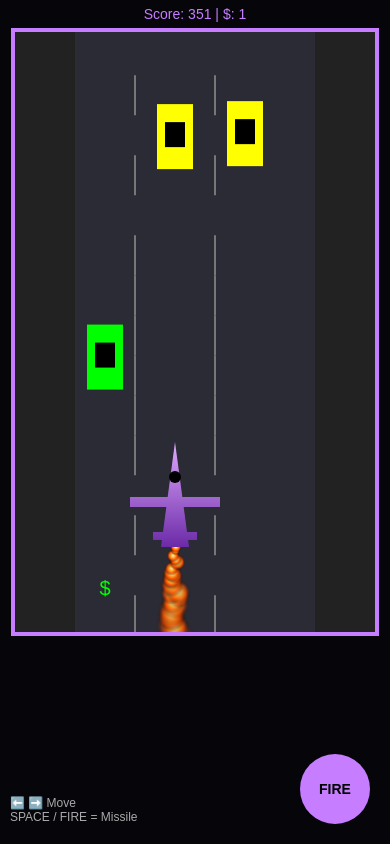
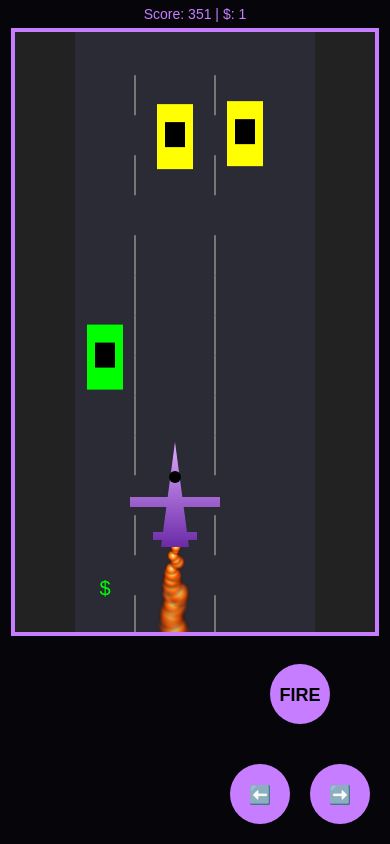
Before and after one commit to Amit931768/_Car__Racing_, a plain HTML site: page index.html in a window 390 px wide. Drawn offline with Linux system fonts and the light colour scheme.

Commit message:
Update mobile controls & UI

```diff
--- a/index.html
+++ b/index.html
@@ -20,23 +20,44 @@ body{
   position:fixed;
   bottom:20px;
   right:20px;
+  width:140px;
+  height:160px;
 }
-#fireBtn{
-  background:#c77dff;
+button{
+  cursor:pointer;
+  transition: transform 0.1s, background 0.3s;
+  position:absolute;
+  border:none;
   color:#000;
-  border:none;
-  border-radius:50%;
-  width:70px;
-  height:70px;
-  font-size:14px;
   font-weight:bold;
 }
-#guide{
-  position:fixed;
-  left:10px;
-  bottom:20px;
-  color:#aaa;
-  font-size:12px;
+/* All buttons as circles */
+#fireBtn, #leftBtn, #rightBtn{
+  width:60px;
+  height:60px;
+  border-radius:50%;
+  background:#c77dff;
+  font-size:18px;
+  text-align:center;
+  line-height:60px;
+}
+/* Hover effect - purple to pink gradient */
+#fireBtn:hover, #leftBtn:hover, #rightBtn:hover{
+  background: linear-gradient(45deg, #9b5de5, #f15bb5);
+  color:#fff;
+}
+/* Positioning */
+#fireBtn{
+  top:0;
+  left:40px;
+}
+#leftBtn{
+  bottom:0;
+  left:0;
+}
+#rightBtn{
+  bottom:0;
+  right:0;
 }
 canvas{
   display:block;
@@ -46,17 +67,14 @@ canvas{
 }
 </style>
 </head>
-
 <body>
 
 <div id="ui">Score: 0 | $: 0</div>
-<div id="guide">
-⬅️ ➡️ Move<br>
-SPACE / FIRE = Missile
-</div>
 
 <div id="controls">
-<button id="fireBtn">FIRE</button>
+  <button id="fireBtn">FIRE</button>
+  <button id="leftBtn">⬅️</button>
+  <button id="rightBtn">➡️</button>
 </div>
 
 <canvas id="game" width="360" height="600"></canvas>
@@ -66,6 +84,8 @@ const c=document.getElementById("game");
 const ctx=c.getContext("2d");
 const ui=document.getElementById("ui");
 const fireBtn=document.getElementById("fireBtn");
+const leftBtn=document.getElementById("leftBtn");
+const rightBtn=document.getElementById("rightBtn");
 
 const lanes=[90,160,230];
 let roadY=0, score=0, dollars=0;
@@ -76,18 +96,22 @@ let running=true;
 
 let player={ lane:1, x:lanes[1], y:470 };
 
+// Keyboard controls
 document.addEventListener("keydown",e=>{
   if(e.key==="ArrowLeft" && player.lane>0) player.lane--;
   if(e.key==="ArrowRight" && player.lane<2) player.lane++;
   if(e.code==="Space") fireMissile();
 });
+
+// Touch buttons
+leftBtn.onclick=()=>{ if(player.lane>0) player.lane--; };
+rightBtn.onclick=()=>{ if(player.lane<2) player.lane++; };
 fireBtn.onclick=fireMissile;
 
 /* ROAD */
 function drawRoad(){
   ctx.fillStyle="#2b2b35";
   ctx.fillRect(60,0,240,600);
-
   ctx.strokeStyle="#777";
   ctx.lineWidth=2;
   for(let i=0;i<10;i++){
@@ -104,17 +128,14 @@ function drawJet(x,y){
   g.addColorStop(0,"#e0aaff");
   g.addColorStop(1,"#5a189a");
   ctx.fillStyle=g;
-
   ctx.beginPath();
   ctx.moveTo(x,y-60);
   ctx.lineTo(x-14,y+45);
   ctx.lineTo(x+14,y+45);
   ctx.closePath();
   ctx.fill();
-
   ctx.fillRect(x-45,y-5,90,10);
   ctx.fillRect(x-22,y+30,44,8);
-
   ctx.fillStyle="#000";
   ctx.beginPath();
   ctx.arc(x,y-25,6,0,Math.PI*2);
@@ -123,14 +144,8 @@ function drawJet(x,y){
 
 /* FLAME */
 function addFlame(){
-  flames.push({
-    x:player.x + (Math.random()*8-4),
-    y:player.y+45,
-    r:4 + Math.random()*3,
-    a:1
-  });
+  flames.push({ x:player.x + (Math.random()*8-4), y:player.y+45, r:4 + Math.random()*3, a:1 });
 }
-
 function drawFlame(){
   flames.forEach(f=>{
     let gradient=ctx.createRadialGradient(f.x,f.y,0,f.x,f.y,f.r);
@@ -142,7 +157,6 @@ function drawFlame(){
     ctx.beginPath();
     ctx.arc(f.x,f.y,f.r,0,Math.PI*2);
     ctx.fill();
-
     f.y+=3 + Math.random()*2;
     f.r+=0.5;
     f.a-=0.03;
@@ -181,11 +195,7 @@ function drawBlasts(){
 /* ENEMY */
 function spawnEnemy(){
   let lane=Math.floor(Math.random()*3);
-  enemies.push({
-    x:lanes[lane],
-    y:-120,
-    color:["red","yellow","lime","cyan"][Math.floor(Math.random()*4)]
-  });
+  enemies.push({ x:lanes[lane], y:-120, color:["red","yellow","lime","cyan"][Math.floor(Math.random()*4)] });
 }
 function drawEnemy(e){
   ctx.fillStyle=e.color;
@@ -197,11 +207,7 @@ function drawEnemy(e){
 /* COLLECTIBLE DOLLARS */
 function spawnDollar(){
   let lane=Math.floor(Math.random()*3);
-  collectibles.push({
-    x:lanes[lane],
-    y:-50,
-    collected:false
-  });
+  collectibles.push({ x:lanes[lane], y:-50, collected:false });
 }
 function drawDollars(){
   collectibles.forEach(d=>{
@@ -216,10 +222,8 @@ function drawDollars(){
 /* UPDATE */
 function update(){
   if(!running) return;
-
   player.x=lanes[player.lane];
   addFlame();
-
   speed = baseSpeed + score*0.002;
 
   enemies.forEach(e=>e.y+=speed);
@@ -236,7 +240,6 @@ function update(){
   });
   enemies=enemies.filter(e=>!e.hit);
 
-  // Enemy collision
   enemies.forEach(e=>{
     if(Math.abs(player.x-e.x)<20 && Math.abs(player.y-e.y)<35){
       running=false;
@@ -247,7 +250,6 @@ function update(){
     }
   });
 
-  // Dollar collection
   collectibles.forEach(d=>{
     if(!d.collected && Math.abs(player.x-d.x)<20 && Math.abs(player.y-d.y)<20){
       d.collected=true;
@@ -255,12 +257,10 @@ function update(){
       score+=50;
     }
   });
-
   collectibles=collectibles.filter(d=>!d.collected && d.y<650);
 
   if(Math.random()<0.015) spawnEnemy();
   if(Math.random()<0.01) spawnDollar();
-
   score++;
 }
 
```
